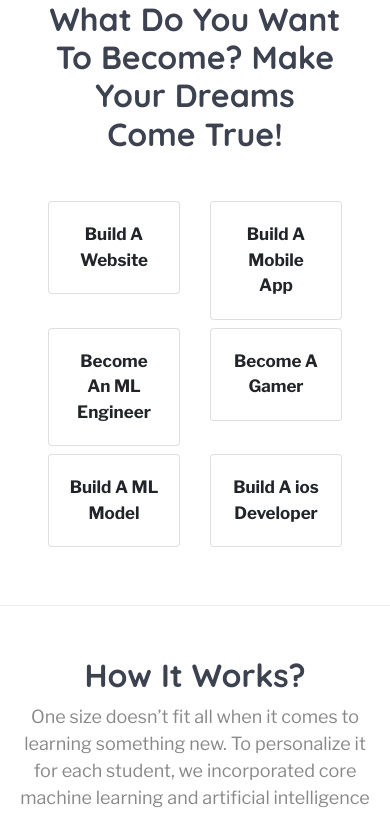
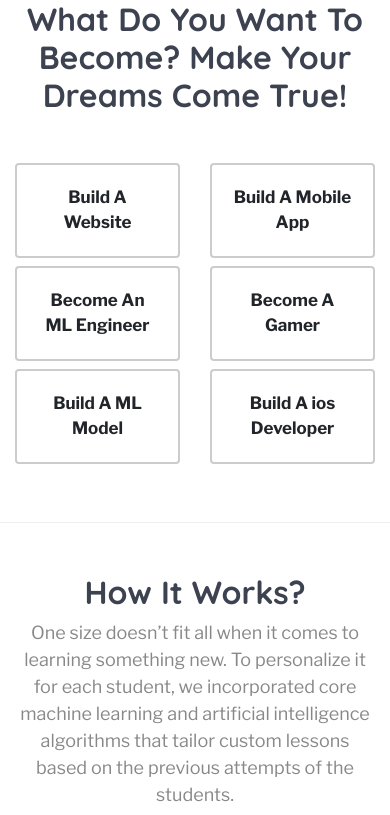
Before and after one commit to jaichandrakanthreddy/liquidworkings.github.io, a Jekyll site: the page built from index.html, in a window 390 px wide. Shown: the part 2293-3108 px from the top of the page. Built offline with Jekyll 4.4.1, drawn with Linux system fonts in a browser that asks for light colours; nearby versions of some CDN libraries.

Commit message:
changed images to s3

```diff
--- a/_includes/navbar.html
+++ b/_includes/navbar.html
@@ -22,7 +22,7 @@
             <a href="/jobs" class="nav-link text-uppercase">pricing</a>
           </li>
           <li class="nav-item">
-            <a href="/jobs" class="nav-link text-uppercase btn btn-index-nav">sign in</a>
+            <a href="https://web.keats.app" class="nav-link text-uppercase btn btn-index-nav">sign in</a>
           </li>
         </ul>
       </div>
--- a/assets/css/style.css
+++ b/assets/css/style.css
@@ -225,8 +225,52 @@
   font-weight: 700;
 }
 
+.primary-border {
+  border: 2px solid #ccc;
+}
+.secondary-border {
+  border: 2px solid #ccc;
+}
+.success-border {
+  border: 2px solid #ccc;
+}
+.danger-border {
+  border: 2px solid #ccc;
+}
+.warning-border {
+  border: 2px solid #ccc;
+}
+.info-border {
+  border: 2px solid #ccc;
+}
+
+.primary-border:hover {
+  border: 2px solid #4D8DD2;
+  cursor: pointer;
+}
+.secondary-border:hover {
+  border: 2px solid #858A8E;
+  cursor: pointer;
+}
+.success-border:hover {
+  border: 2px solid #62A471;
+  cursor: pointer;
+}
+.danger-border:hover {
+  border: 2px solid #BF6971;
+  cursor: pointer;
+}
+.warning-border:hover {
+  border: 2px solid #D2B151;
+  cursor: pointer;
+}
+.info-border:hover {
+  border: 2px solid #686B6E;
+  cursor: pointer;
+}
+
 .index-main-header {
-  background: url('https://files.slack.com/files-pri/T9YT0T6GG-FEFCQ1MU0/keats-header.jpg');
+  background: url('https://s3.ap-south-1.amazonaws.com/keats-app/brands/keats-header-background.jpg');
   background-position: center;
   background-repeat: no-repeat;
   background-size: cover;
@@ -243,21 +287,21 @@
   margin-left: 10px;
 }
 .keats-demo-background {
-  background: url('https://files.slack.com/files-pri/T9YT0T6GG-FEHHSLSNS/screen-keats.jpg');
+  background: url('https://s3.ap-south-1.amazonaws.com/keats-app/brands/keats-demo-screen.jpg');
   background-position: center;
   background-repeat: no-repeat;
   background-size: contain;
   height: 450px;
 }
 .make-dreams-background {
-  background: url('https://files.slack.com/files-pri/T9YT0T6GG-FEG7H0NG3/md.png');
+  background: url('https://s3.ap-south-1.amazonaws.com/keats-app/brands/keats-make-your-dream.png');
   background-position: center;
   background-repeat: no-repeat;
   background-size: contain;
   height: 450px;
 }
 .how-it-works-container {
-  background: url('https://cdn.discordapp.com/attachments/346255492500160512/518082768274718745/vihar11111.png');
+  background: url('https://s3.ap-south-1.amazonaws.com/keats-app/brands/keats-h-i-t-container.png');
   background-position: center;
   background-repeat: no-repeat;
   background-size: cover;
@@ -266,123 +310,25 @@
   padding-top:40px;
 }
 .learn-icon-container {
-  background: url('https://files.slack.com/files-pri/T9YT0T6GG-FEG6WU03C/learn.png');
+  background: url('https://s3.ap-south-1.amazonaws.com/keats-app/brands/keats-h-i-t-learn.png');
   background-position: center;
   background-repeat: no-repeat;
   background-size: contain;
   height: 100px;
 }
 .interact-icon-container {
-  background: url('https://files.slack.com/files-pri/T9YT0T6GG-FEG6XLPH8/interact.png');
+  background: url('https://s3.ap-south-1.amazonaws.com/keats-app/brands/Keats-h-i-w-interact.png');
   background-position: center;
   background-repeat: no-repeat;
   background-size: contain;
   height: 100px;
 }
 .acheive-icon-container {
-  background: url('https://files.slack.com/files-pri/T9YT0T6GG-FEHJTB71U/build.png');
+  background: url('https://s3.ap-south-1.amazonaws.com/keats-app/brands/keats-h-i-w-acheive.png');
   background-position: center;
   background-repeat: no-repeat;
   background-size: contain;
   height: 100px;
-}
-.index-hero-container {
-  min-height: 500px;
-  height: 100vh;
-}
-.index-hero-container .left-panel {
-  background-image: url('../images/keats-hero-unit.png');
-  background-repeat: no-repeat;
-  background-position: center;
-  background-size: 550px;
-}
-.index-hero-container .right-panel {
-  text-align: left;
-}
-.index-hero-container .right-panel p {
-  font-size: 18px;
-  color: #333;
-}
-.slide-bar {
-  position: absolute;
-  width: 100%;
-  left: 0;
-  bottom: 0;
-  height: 70px;
-  background-color: rgba(0, 0, 0, 0.45);
-}
-.slide-bar .left-control {
-  position: absolute;
-  height: 70px;
-  left: 80px;
-  display: none;
-}
-.slide-bar .middle-panel {
-  position: absolute;
-  height: 70px;
-  margin: 0 auto;
-  left: 0;
-  right: 0;
-}
-.slide-bar .right-control {
-  position: absolute;
-  height: 70px;
-  right: 80px;
-  display: none;
-}
-.slide-bar .carousel-item {
-  height: 70px;
-  font-size: 20px;
-}
-.slide-bar .carousel-item .carousel-item-text {
-  height: 70px;
-  text-align: center;
-  line-height: 3.5;
-}
-.way-of-learn-image {
-  background-image: url('../images/student.png');
-  background-repeat: no-repeat;
-  background-position: center;
-  background-size: contain;
-  min-height: 170px;
-}
-.learn-anything-image-left {
-  background-image: url('../images/responsive.png');
-  background-repeat: no-repeat;
-  background-position: center;
-  background-size: contain;
-  min-height: 160px;
-  display: none;
-}
-.learn-anything-image-right {
-  background-image: url('../images/responsive.png');
-  background-repeat: no-repeat;
-  background-position: center;
-  background-size: contain;
-  min-height: 160px;
-}
-.for-scholl {
-  background-image: url('../images/classroom.png');
-  background-repeat: no-repeat;
-  background-position: center;
-  background-size: contain;
-  min-height: 170px;
-}
-@media (max-width: 767px) {
-  .index-hero-container .left-panel {
-    display: none;
-  }
-  .learn-anything-image-left  {
-    display: block;
-  }
-  .learn-anything-image-right {
-    display: none;
-  }
-}
-@media (max-width: 945px) {
-  .slide-bar span {
-    display: none;
-  }
 }
 /* ===================================================================================== */
 /* about.html */
--- a/index.html
+++ b/index.html
@@ -38,37 +38,37 @@
   <div class="container">
     <div class="row justify-content-center">
       <div class="col-md-5 make-dreams-background"></div>
-      <div class="col-md-7 align-self-center pl-5 pr-5">
+      <div class="col-md-7 align-self-center">
         <h2 class="primary-heading text-center text-capitalize">What do you want to become? Make your dreams come true!</h2>
         <div class="row text-center mt-5" style="font-size: 17px; font-weight: 700">
           <div class="col-6 mb-2">
-            <div class="card">
-              <div class="card-body">Build A Website</div>
+            <div class="card danger-border h-100">
+              <div class="card-body h-100">Build A Website</div>
             </div>
           </div>
           <div class="col-6 mb-2">
-            <div class="card">
-              <div class="card-body">Build A Mobile App</div>
+            <div class="card primary-border h-100">
+              <div class="card-body h-100">Build A Mobile App</div>
             </div>
           </div>
           <div class="col-6 mb-2">
-            <div class="card">
-              <div class="card-body">Become An ML Engineer</div>
+            <div class="card secondary-border h-100">
+              <div class="card-body h-100">Become An ML Engineer</div>
             </div>
           </div>
           <div class="col-6 mb-2">
-            <div class="card">
-              <div class="card-body">Become A Gamer</div>
+            <div class="card success-border h-100">
+              <div class="card-body h-100">Become A Gamer</div>
             </div>
           </div>
           <div class="col-6 mb-2">
-            <div class="card">
-              <div class="card-body">Build A ML Model</div>
+            <div class="card  warning-border h-100">
+              <div class="card-body h-100">Build A ML Model</div>
             </div>
           </div>
           <div class="col-6 mb-2">
-            <div class="card">
-              <div class="card-body">Build A ios Developer</div>
+            <div class="card info-border h-100">
+              <div class="card-body h-100">Build A ios Developer</div>
             </div>
           </div>
         </div>
@@ -144,7 +144,7 @@
               <div class="col-md-6">
                 <h5 class="pb-2">Live Courses</h5>
                 <div class="row">
-                  <div class="col-4 mb-2">
+                  <div class="col-6 col-md-4 mb-2">
                     <span class="course-icon">
                       <svg xmlns="http://www.w3.org/2000/svg" viewBox="0 0 18 20"><g fill="none" fill-rule="evenodd"><path d="M-3-2h24v24H-3z"></path><path fill="#FA6E5A" d="M0 0l1.637 18.007L8.985 20l7.378-2.003L18 0H0zm3.344 3.68h11.292l-.208 2.207H5.815l.208 2.26h8.201l-.62 6.778L9 16.176v.013l-4.624-1.264-.318-3.467h2.263l.159 1.765 2.515.66 2.51-.66.263-2.868H8.99v-.005H3.96l-.616-6.67z"></path></g></svg>
                     </span>
@@ -152,7 +152,7 @@
                       Html
                     </span>
                   </div>
-                  <div class="col-4 mb-2">
+                  <div class="col-6 col-md-4 mb-2">
                     <span class="course-icon">
                       <svg xmlns="http://www.w3.org/2000/svg" viewBox="0 0 18 20"><g fill="none" fill-rule="evenodd"><path fill-rule="nonzero" d="M-3-2h24v24H-3z"></path><path fill="#1E96FF" d="M0 0l1.687 18.055L9 20l7.312-1.945L18 0H0zm3.288 3.671H14.6l-.223 2.18-5.383 2.273-.012.006h5.205l-.595 6.761L9 16.214l-4.613-1.347-.298-3.405h2.282l.149 1.764 2.456.612 2.555-.71.173-2.842-7.764-.025v-.003l-.008.003L3.76 8.13l5.233-2.153.306-.125H3.56l-.273-2.18z"></path></g></svg>
                     </span>
@@ -160,7 +160,7 @@
                       css
                     </span>
                   </div>
-                  <div class="col-4 mb-2">
+                  <div class="col-6 col-md-4 mb-2">
                     <span class="course-icon">
                       <svg xmlns="http://www.w3.org/2000/svg" viewBox="0 0 18 18"><g fill="none" fill-rule="evenodd"><path d="M-3-3h24v24H-3z"></path><path fill="#FFD011" d="M13.795 16.589c-1.57 0-2.585-.75-3.08-1.728l1.377-.798c.362.593.833 1.027 1.667 1.027.701 0 1.148-.35 1.148-.833 0-.58-.46-.786-1.233-1.124l-.422-.181c-1.22-.52-2.03-1.172-2.03-2.55 0-1.268.966-2.235 2.477-2.235 1.075 0 1.848.375 2.404 1.353l-1.317.846c-.29-.52-.604-.725-1.087-.725-.496 0-.81.314-.81.725 0 .508.314.713 1.04 1.027l.422.181c1.438.617 2.247 1.245 2.247 2.659 0 1.522-1.196 2.356-2.803 2.356zm-4-2.55c0 1.752-1.026 2.55-2.525 2.55-1.353 0-2.138-.701-2.537-1.547l1.377-.834c.266.472.508.87 1.088.87.556 0 .906-.217.906-1.063V8.264h1.692v5.775zM0 18h18V0H0v18z"></path></g></svg>
                     </span>
@@ -171,7 +171,7 @@
                 </div>
                 <h5 class="pt-2 pb-2">Upcoming Courses</h5>
                 <div class="row">
-                  <div class="col-4 mb-2">
+                  <div class="col-6 col-md-4 mb-2">
                     <span class="course-icon">
                       <svg xmlns="http://www.w3.org/2000/svg" viewBox="0 0 20 20"><g fill="none" fill-rule="evenodd"><path d="M-2-2h24v24H-2z"></path><path fill="#1E96FF" d="M9.928 0c-5.077 0-4.76 2.213-4.76 2.213l.005 2.293h4.845v.689h-6.77S0 4.825 0 9.975c0 5.149 2.836 4.966 2.836 4.966h1.692v-2.39s-.091-2.85 2.79-2.85h4.806s2.7.044 2.7-2.623v-4.41S15.234 0 9.928 0zM6.385 2.42v-.002c0-.483.389-.876.87-.876h.001c.481 0 .872.391.872.875v.001c0 .484-.39.876-.87.876h-.002a.873.873 0 0 1-.871-.874z"></path><path fill="#FFD011" d="M17.164 5.059l.036-.001c.327 0 2.795.16 2.8 4.954v.027c-.006 5.136-3.249 4.766-3.249 4.766h-6.77v.689h4.846l.005 2.293S15.15 20 10.072 20c-5.306 0-4.896-2.668-4.896-2.668v-4.41c0-2.667 2.7-2.623 2.7-2.623h4.805c2.882 0 2.79-2.85 2.79-2.85v-2.39h1.693zm-5.292 12.525c0 .483.39.874.87.874h.003c.481 0 .87-.393.87-.876v-.002a.873.873 0 0 0-.871-.874h-.002a.873.873 0 0 0-.87.876v.002z"></path></g></svg>
                     </span>
@@ -179,7 +179,7 @@
                       python
                     </span>
                   </div>
-                  <div class="col-4 mb-2">
+                  <div class="col-6 col-md-4 mb-2">
                     <span class="course-icon">
                       <svg xmlns="http://www.w3.org/2000/svg" viewBox="0 0 18 18"><g fill="none" fill-rule="evenodd"><path d="M-3-3h24v24H-3z"></path><path fill="#F05A6E" d="M13.724 13.639l3.19 2.846c.067.06.102.138.118.22l.66-8.674c-1.024 2.23-2.527 4.058-3.968 5.608zm2.93 3.533a.39.39 0 0 1-.26-.099l-3.235-2.886c-1.423 1.325-3.083 2.673-5.127 3.581l8.627-.588a.38.38 0 0 0 .142-.04.375.375 0 0 1-.147.032zM6.214 11.55L4.61 17.953c3.261-.482 5.708-2.243 7.69-4.043l-6.086-2.36zM14.844.004c-.007 0-.014-.004-.02-.004h-4.632l2.064 1.45L14.844.004zM1.126 11.994L0 9.301v4.633l1.126-1.942zm.347.965L.13 15.27C.59 17.405 2.178 17.884 3.227 18l-1.754-5.041zM16.98 5.88l-4.513-3.293-1.07 3.42 5.583-.127zm-5.573.913l1.974 6.062c1.544-1.689 3.126-3.711 4.028-6.197l-6.002.135zm1.265 6.417l-1.987-6.106-4.036 3.77 6.023 2.336zM15.847.344l-2.9 1.62 4.806 3.509c.101-.452.218-1.069.247-1.592a.192.192 0 0 1-.003-.022c.017-.747-.107-1.527-.51-2.203-.363-.606-.907-1.05-1.62-1.33-.008.006-.012.014-.02.018zM2.073 12.3l1.83 5.256 1.504-6.007-3.334.751zM.44 8.325L2.42 4.91a.366.366 0 0 1 .071-.09l3.553-3.328a.393.393 0 0 1 .132-.082L9.23.284l2.572 1.808-1.282 4.093-4.806 4.49-3.92.883L.44 8.325z"></path></g></svg>
                     </span>
@@ -187,7 +187,7 @@
                       ruby
                     </span>
                   </div>
-                  <div class="col-4 mb-2">
+                  <div class="col-6 col-md-4 mb-2">
                     <span class="course-icon">
                       <svg xmlns="http://www.w3.org/2000/svg" viewBox="0 0 20 18"><g fill="none" fill-rule="evenodd"><path d="M-2-3h24v24H-2z"></path><path fill="#FA965A" d="M12.178 0c1.947 2.67 2.837 5.895 2.057 8.73a7.346 7.346 0 0 1-.255.773 5.34 5.34 0 0 0-.356-.216s-4.505-2.78-9.343-7.675c-.11-.11 2.615 3.893 5.673 7.119-1.446-.835-5.506-3.782-8.064-6.117.334.5.668 1.056 1.113 1.5 2.113 2.726 4.949 6.062 8.286 8.62 0 .002.002.002.003.004-2.345 1.452-5.678 1.559-9.012-.004-.834-.389-1.612-.834-2.28-1.39 1.39 2.224 3.559 4.17 6.172 5.282 3.228 1.384 6.437 1.245 8.77-.102 1.136-.48 3.37-1.201 4.576 1.16.021.043.046.065.07.068h.008c.104-.01.213-.368.214-.94v-.015c-.002-1.01-.339-2.675-1.627-4.285l-.038-.048c.034-.112.065-.226.095-.341C19.352 7.84 16.681 2.725 12.178 0z"></path></g></svg>
                     </span>
@@ -195,7 +195,7 @@
                       swift
                     </span>
                   </div>
-                  <div class="col-4 mb-2">
+                  <div class="col-6 col-md-4 mb-2">
                     <span class="course-icon">
                       <svg xmlns="http://www.w3.org/2000/svg" viewBox="0 0 16 22"><g fill="none" fill-rule="evenodd"><path d="M-4-1h24v24H-4z"></path><path fill="#1E96FF" d="M4.634 14.605s-.93.698.49.847c1.837.192 3.287.208 5.796-.282 0 0 .348.357.893.552-5.134 1.523-10.854.12-7.179-1.117m.519 2.409c-3.336.945 2.029 2.898 6.276 1.052-.696-.274-1.194-.591-1.194-.591-1.894.364-2.773.392-4.492.193-1.419-.165-.59-.654-.59-.654zm7.472-.895a.357.357 0 0 1-.082.108c5.436-1.45 3.437-5.108.839-4.182a.744.744 0 0 0-.348.272s.144-.058.465-.126c1.314-.278 3.196 1.783-.874 3.928zm-7.073-4.01s-3.943.95-1.397 1.295c1.076.146 3.22.113 5.216-.057 1.631-.14 3.27-.436 3.27-.436s-.575.25-.992.538c-4.004 1.068-11.738.571-9.512-.521 1.883-.923 3.415-.818 3.415-.818zm9.074 6.686s.613.513-.676.91c-2.451.753-10.203.98-12.356.03-.774-.342.678-.816 1.134-.915.476-.105.748-.085.748-.085-.86-.615-5.564 1.207-2.389 1.729 8.66 1.424 15.785-.641 13.539-1.669zm-8.674 3.136c3.906.253 9.906-.14 10.048-2.016 0 0-.273.711-3.229 1.276-3.334.636-7.447.562-9.887.154 0 0 .5.419 3.068.586z"></path><path fill="#F05A6E" d="M9.009 10.52c1.046 1.221-.275 2.32-.275 2.32s2.657-1.39 1.437-3.132c-1.14-1.625-2.014-2.432 2.718-5.215 0 0-7.427 1.881-3.88 6.026"></path><path fill="#F05A6E" d="M10.17 0s2.255 2.287-2.137 5.803c-3.522 2.82-.803 4.429-.002 6.266-2.055-1.88-3.564-3.536-2.552-5.078C6.965 4.73 11.08 3.632 10.171 0"></path></g></svg>
                     </span>
@@ -203,7 +203,7 @@
                       java
                     </span>
                   </div>
-                  <div class="col-4 mb-2">
+                  <div class="col-6 col-md-4 mb-2">
                     <span class="course-icon">
                       <svg xmlns="http://www.w3.org/2000/svg" viewBox="0 0 20 20"><g fill="none" fill-rule="evenodd"><path d="M-2-2h24v24H-2z"></path><path fill="#FA6E5A" d="M19.623 9.11L10.89.376a1.288 1.288 0 0 0-1.822 0L7.256 2.19l2.3 2.3a1.529 1.529 0 0 1 1.937 1.95l2.217 2.218a1.53 1.53 0 0 1 1.584 2.53 1.532 1.532 0 0 1-2.502-1.666l-2.067-2.068v5.44a1.533 1.533 0 1 1-1.26-.045V7.36a1.532 1.532 0 0 1-.832-2.01L6.364 3.081.377 9.07a1.288 1.288 0 0 0 0 1.822l8.733 8.732a1.288 1.288 0 0 0 1.821 0l8.692-8.692a1.289 1.289 0 0 0 0-1.822"></path></g></svg>
                     </span>
@@ -211,7 +211,7 @@
                       git
                     </span>
                   </div>
-                  <div class="col-4">
+                  <div class="col-6 col-md-4 mb-2">
                     <span class="course-icon">
                       <svg xmlns="http://www.w3.org/2000/svg" viewBox="0 0 18 20"><g fill="none" fill-rule="evenodd"><path d="M-3-2h24v24H-3z"></path><path fill="#9553F1" d="M14.881 10.374h.72v-.712h-.72v.712zm1.792-.712h-.48v.712h.48v.585h-.48v.475h-.591v-.475h-.72v.475h-.592v-.475h-.48v-.585h.48v-.712h-.48v-.584h.48v-.475h.591v.475h.72v-.475h.592v.475h.48v.584zM9 15.91a5.987 5.987 0 0 1-5.186-2.968A5.831 5.831 0 0 1 3.022 10C3.022 6.736 5.7 4.09 9 4.09a5.988 5.988 0 0 1 5.176 2.953l-2.602 1.48A2.981 2.981 0 0 0 9 7.058c-1.644 0-2.977 1.318-2.977 2.943 0 .531.144 1.03.393 1.46A2.98 2.98 0 0 0 9 12.943a2.98 2.98 0 0 0 2.594-1.5l2.598 1.488A5.988 5.988 0 0 1 9 15.909zM18 5.88a1.75 1.75 0 0 0-.22-.888 1.71 1.71 0 0 0-.652-.628C14.732 2.998 12.333 1.637 9.938.27c-.646-.368-1.273-.355-1.914.019-.953.556-5.729 3.26-7.152 4.076-.586.335-.87.848-.871 1.515L0 14.121c0 .328.07.62.21.871.145.258.364.474.661.644 1.424.815 6.2 3.52 7.153 4.076.641.374 1.268.387 1.914.019 2.395-1.368 4.794-2.73 7.19-4.095.298-.17.517-.386.662-.645.14-.25.21-.542.21-.871V5.88z"></path></g></svg>
                     </span>
@@ -219,7 +219,7 @@
                       c#
                     </span>
                   </div>
-                  <div class="col-4 mb-2">
+                  <div class="col-6 col-md-4 mb-2">
                     <span class="course-icon">
                       <svg xmlns="http://www.w3.org/2000/svg" viewBox="0 0 18 20"><g fill="none" fill-rule="evenodd"><path fill-rule="nonzero" d="M-3-2h24v24H-3z"></path><path fill="#1E96FF" d="M17.517 10.332h-.684v.677h-.685v-.677h-.685v-.677h.685v-.677h.685v.677h.684v.677zm-2.498 0h-.685v.677h-.684v-.677h-.685v-.677h.685v-.677h.684v.677h.685v.677zM9 15.909a5.987 5.987 0 0 1-5.186-2.968A5.831 5.831 0 0 1 3.022 10C3.022 6.736 5.7 4.09 9 4.09a5.988 5.988 0 0 1 5.176 2.953l-2.602 1.48A2.981 2.981 0 0 0 9 7.058c-1.644 0-2.977 1.318-2.977 2.943 0 .512.135 1.016.393 1.46A2.98 2.98 0 0 0 9 12.943a2.98 2.98 0 0 0 2.594-1.5l2.597 1.488A5.988 5.988 0 0 1 9 15.909zM18 5.88a1.75 1.75 0 0 0-.22-.888 1.71 1.71 0 0 0-.652-.628C14.732 2.998 12.333 1.637 9.938.27c-.646-.368-1.273-.355-1.914.019-.953.556-5.729 3.26-7.152 4.076-.586.335-.87.848-.871 1.515L0 14.121c0 .328.07.62.21.871.145.258.364.474.661.644 1.424.815 6.2 3.52 7.153 4.076.641.374 1.268.387 1.914.019 2.395-1.368 4.794-2.73 7.19-4.095.298-.17.517-.386.662-.645.14-.25.21-.542.21-.871V5.88z"></path></g></svg>
                     </span>
@@ -227,7 +227,7 @@
                       c++
                     </span>
                   </div>
-                  <div class="col-4 mb-2">
+                  <div class="col-6 col-md-4 mb-2">
                     <span class="course-icon">
                       <svg viewBox="0 0 580 610" xmlns="http://www.w3.org/2000/svg">
                         <path d="M243 323l81-47 80 47-80 46-81-45z" fill="#f6bd3a"/>
```
